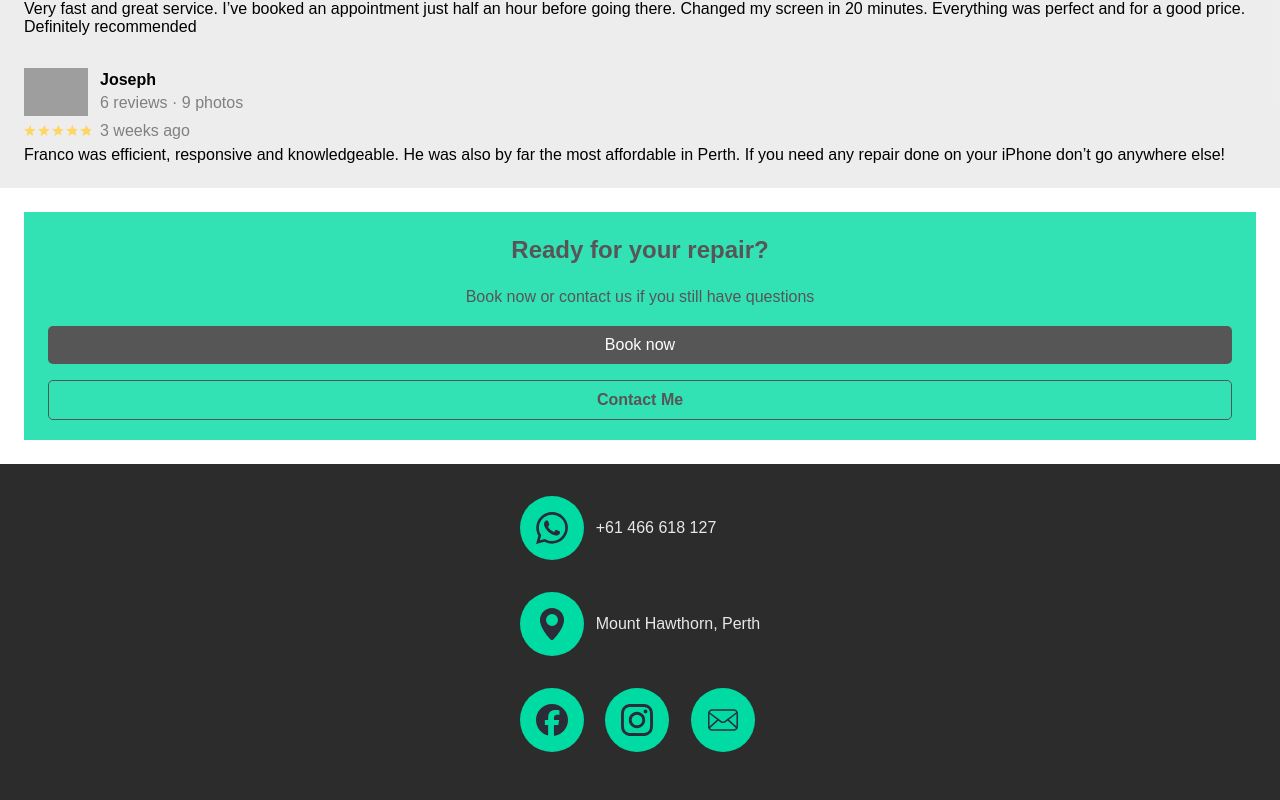
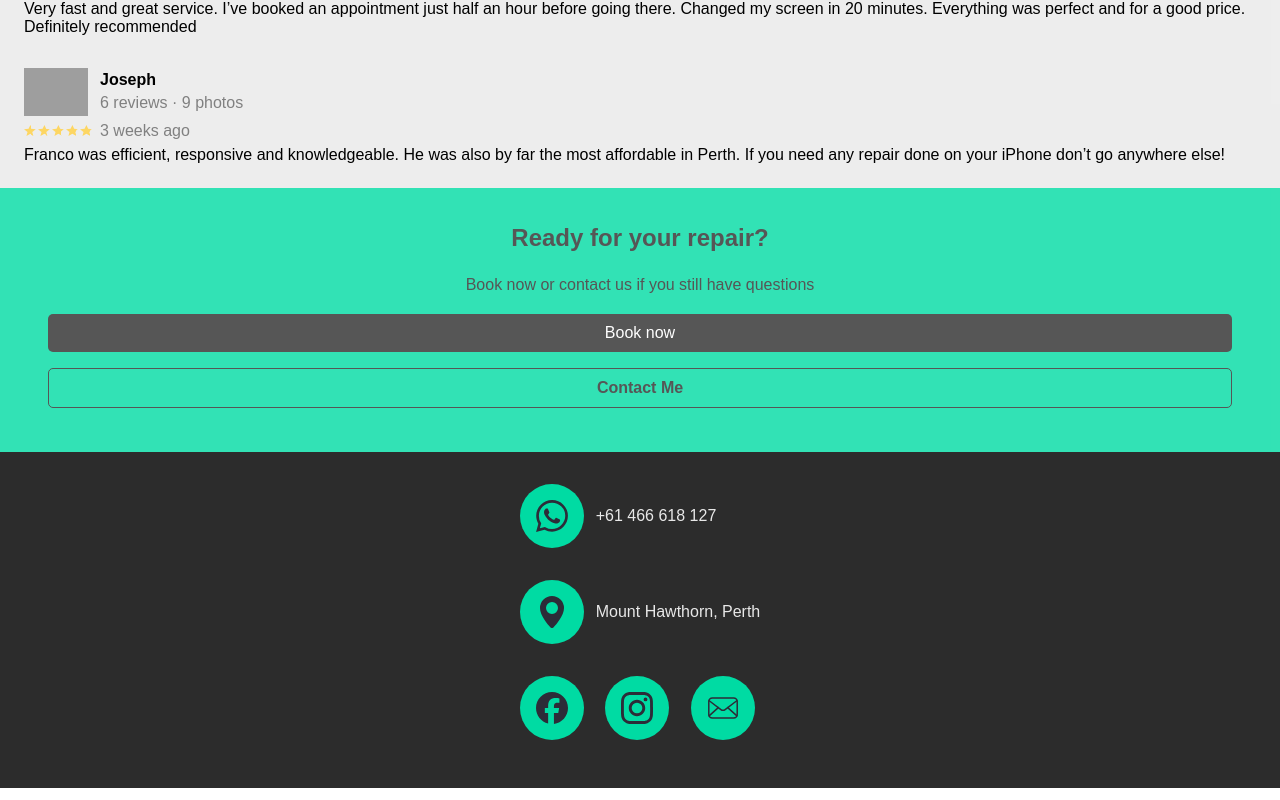
Before and after one commit to Niffxd/iPhoneLooP, a React (Vite) app: page / in a window 1280 px wide. Shown: the part 2183-2983 px from the top of the page. Built offline with nearby package versions, Linux system fonts and the light colour scheme; no server answers; grey boxes are pictures that could not be loaded; a web font is replaced by a local one.

Commit message:
takeing off margin to readyforyourrepair item

```diff
--- a/src/components/ReadyForYourRepair/ReadyForYourRepair.module.css
+++ b/src/components/ReadyForYourRepair/ReadyForYourRepair.module.css
@@ -2,8 +2,8 @@
   text-align: center;
   background-color: var(--color-logo-2);
   opacity: .8;
-  padding: 12px 24px;
-  margin: 24px;
+  padding: 24px 48px 36px;
+  /* margin: 24px; */
   > h1 {
     margin: 12px 0 24px;
     color: var(--color-main);
```
